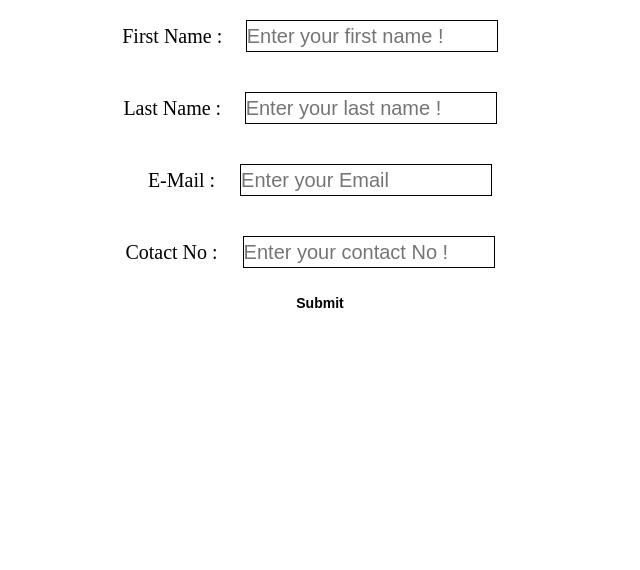
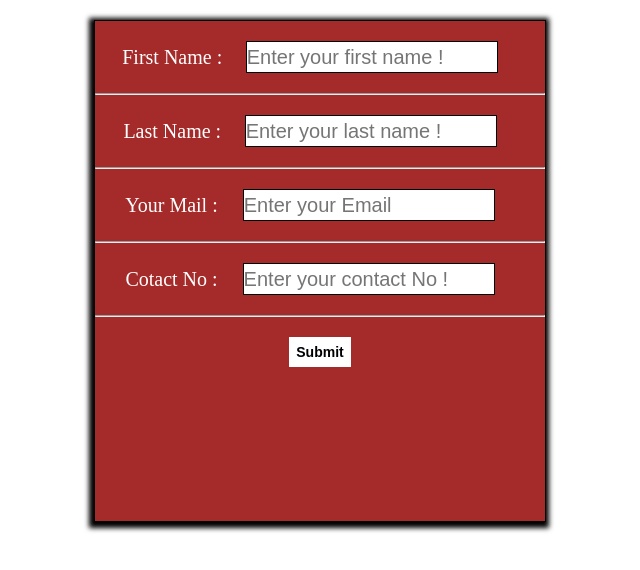
Before and after one commit to niazfriend/Quiz-app, a plain HTML site: page index.html in a window 1280 px wide. Shown: the part 72-642 px from the top of the page, without its empty margins (320-960 px from the left). Drawn offline with Linux system fonts and the light colour scheme.

Commit message:
editing with css 3

```diff
--- a/form.css
+++ b/form.css
@@ -4,54 +4,55 @@
     background-attachment: fixed;
     margin:0;
     padding:0;
-    font-size:14px;
-
-}
-
+    font-size:14px;}
 h1{
     color:black;
     font-size:40px;
     margin-top:20px;
-    font-family: 'Merriweather', serif;
-}
-PLACEHOLDER{
-    COLOR:BLACK;
-}
+    font-family: 'Merriweather', serif;}
 
 #contaner{
     margin:20px;
-    border:1px solid white;
-}
+    border:1px solid white;}
 
 #Email{
-    text-indent:20px;
-}
+    text-indent:20px;}
+
+#form{
+	margin-top:20px;
+	background-color:brown;
+	width:450px;
+	height:500px;
+	border:1px solid black;
+	box-shadow:-1px 2px 5px 4px; }
+
 input{
     margin:20px;
     width:250px;
     height:30px;
     font-size:20px;
-    border:1px solid black;
+    border:1px solid black;}
 
+input:hover{
+	box-shadow:-2px 0px 3px blue;
 }
 label{
     text-transform:capitalize;
     font-size:20px;
+    color:white;}
+
+button{
     color:black;
-
-}
-button{
-     color:black;
+	margin-top:20px;
+	transition: all 1s ease-in-out;
     background:white;
     border:2px solid white;
     font-weight:bold;
-    padding:5px;
-}
+    padding:5px;}
+
 button:hover{
-    transition: all 1s ease-in-out;
+    box-shadow:1px 2px 3px 4px white;
     color:white;
     border-radius:4px;
-     background-color:black;
-    border:2px solid black;
-
-}
+    background-color:black;
+    border:2px solid black;}
--- a/index.html
+++ b/index.html
@@ -2,7 +2,8 @@
 <html lang = "en">
 <head>
     <meta charset="utf-8">
-    <meta>
+	<meta name="viewport" content="width=device-width, initial-scale=1">
+
 <link rel = "stylesheet" href = "form.css"/>
   <link href="https://fonts.googleapis.com/css?family=Merriweather" rel="stylesheet">
     </head>
@@ -11,33 +12,31 @@
         <div class ="title">
             <h1 title = "Form" align = "center">form for getting information  </h1><hr />
         </div>
-           <!-- <div id = "form">-->
+            <div id = "form">
+
 
     <form id = "submit" action = "#" method = "post">
 
-        <div id = "user_name">
+
       <label name = "firstName">  First Name :</label>
-        <input type = "text" name = "firstName" placeholder = "Enter your first name !"required/><br />
-            </div>
-         <div id = "lastName">
+      <input type = "text" name = "firstName" placeholder = "Enter your first name !"required/><br /><hr />
+
+
         <label name = "lastName">Last Name :</label>
-        <input type = "text" name = "LastName"placeholder = "Enter your last name !"  required/><br />
-        </div>
+        <input type = "text" name = "LastName"placeholder = "Enter your last name !"  required/><br /><hr />
 
-        <div id = "Email">
+
         <label name = "email">
-        E-Mail : <input type = "email" id = "mail" name="email" placeholder = "Enter your Email " required /><br /> </label>
-        </div>
+        Your Mail : <input type = "email" id = "mail" name="email" placeholder = "Enter your Email " required /><br /> </label><hr />
 
-        <div id = "conatct">
         <label id = "contact"> Cotact No : </label>
-        <input type = "conatact no" name ="contactno" placeholder = "Enter your contact No !" required />
-        </div>
+        <input type = "conatact no" name ="contactno" placeholder = "Enter your contact No !" required /><hr />
 
-        <button type = "submit">Submit</button>
+
+        <button type = "submit" onClick= "alert('Thanks for submitting form! ');">Submit</button>
         </form>
 
-    <!--</div>-->
+    </div>
         </div>
     </body>
 
```
Also changed, not shown: 1 other file.
